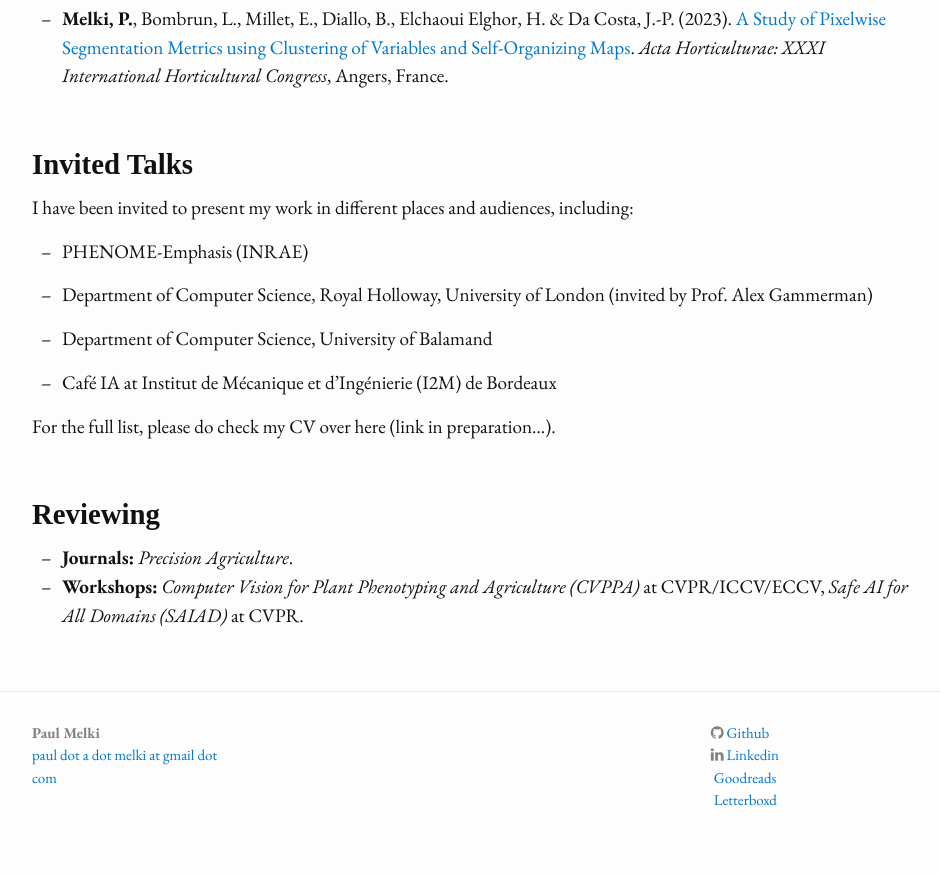
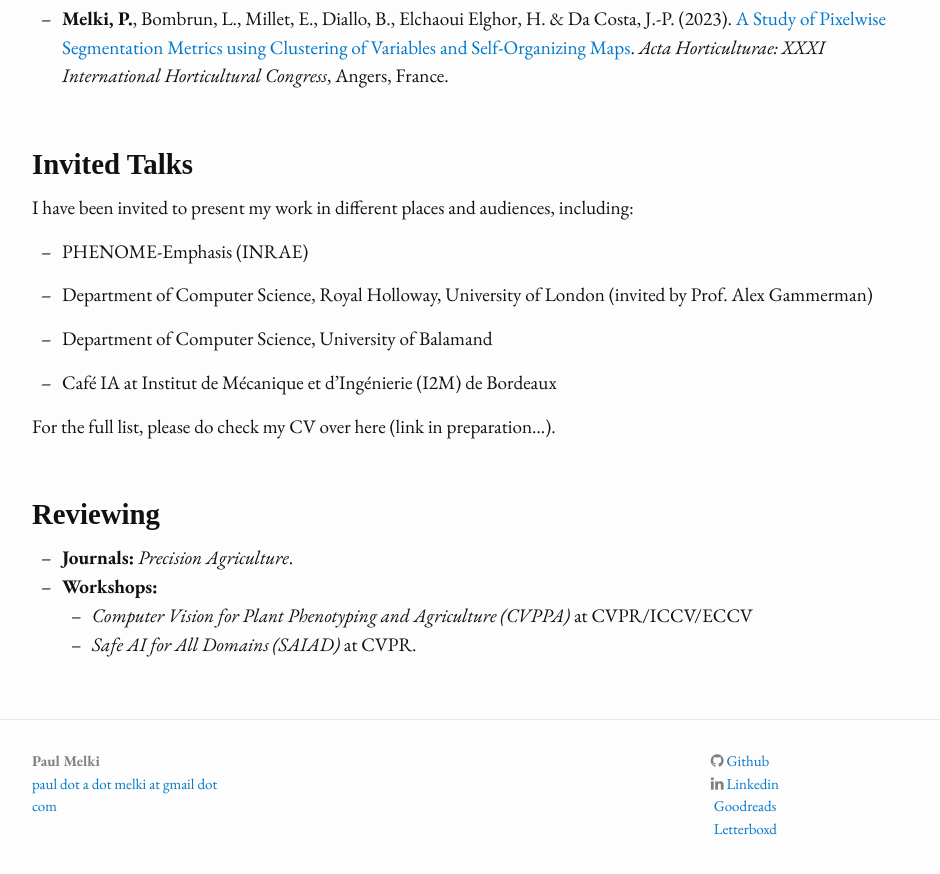
Before and after one commit to paulmelki/paulmelki.github.io, a Jekyll site: the page built from research.md, in a window 1280 px wide and 900 px high, scrolled down 906 px. Shown: the top 874 px of the window, without its empty margins (163-1103 px from the left). Built offline with Jekyll 4.4.1, drawn with Linux system fonts in a browser that asks for light colours; nearby versions of some CDN libraries; some web fonts are replaced.

```diff
--- a/research.md
+++ b/research.md
@@ -60,4 +60,6 @@ For the full list, please do check my CV over here (link in preparation...).
 # Reviewing
 
 - **Journals:** *Precision Agriculture*.
-- **Workshops:** *Computer Vision for Plant Phenotyping and Agriculture (CVPPA)* at CVPR/ICCV/ECCV, *Safe AI for All Domains (SAIAD)* at CVPR.
+- **Workshops:**
+  - *Computer Vision for Plant Phenotyping and Agriculture (CVPPA)* at CVPR/ICCV/ECCV
+  - *Safe AI for All Domains (SAIAD)* at CVPR.
```
